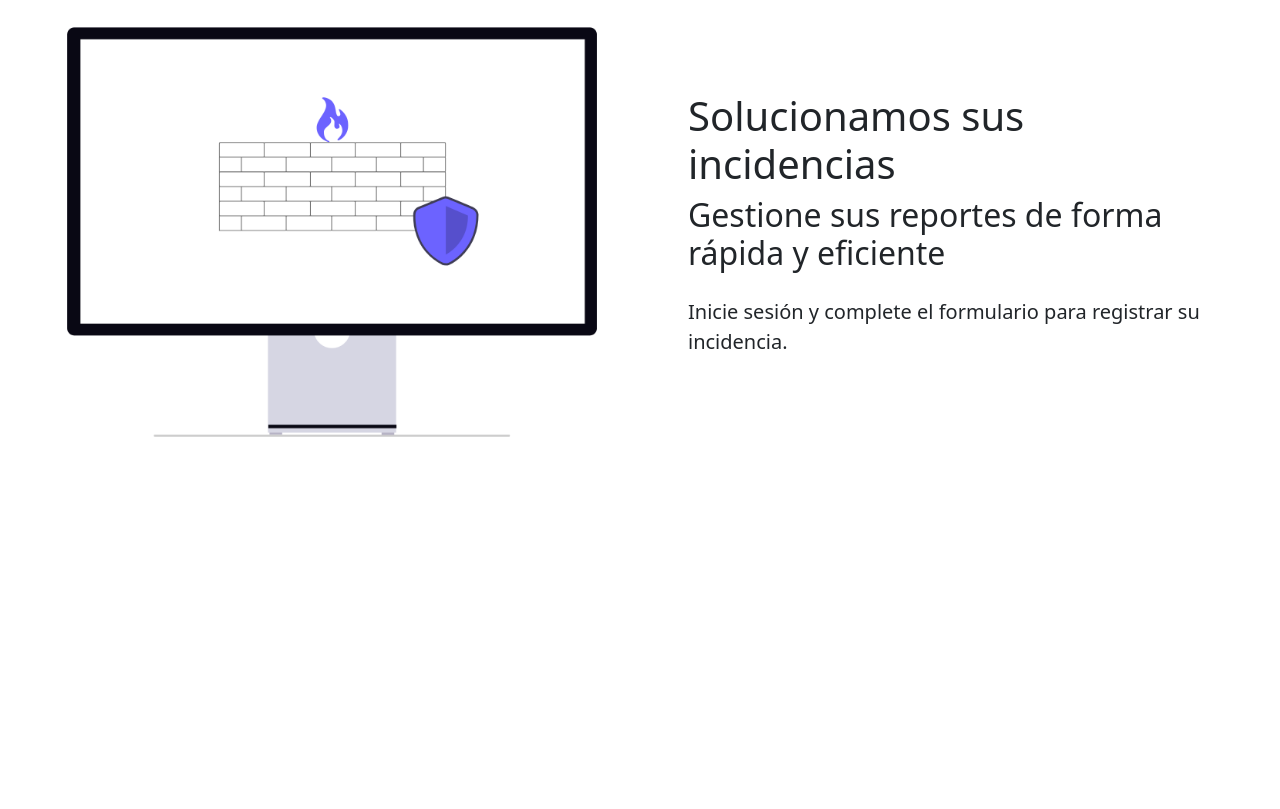
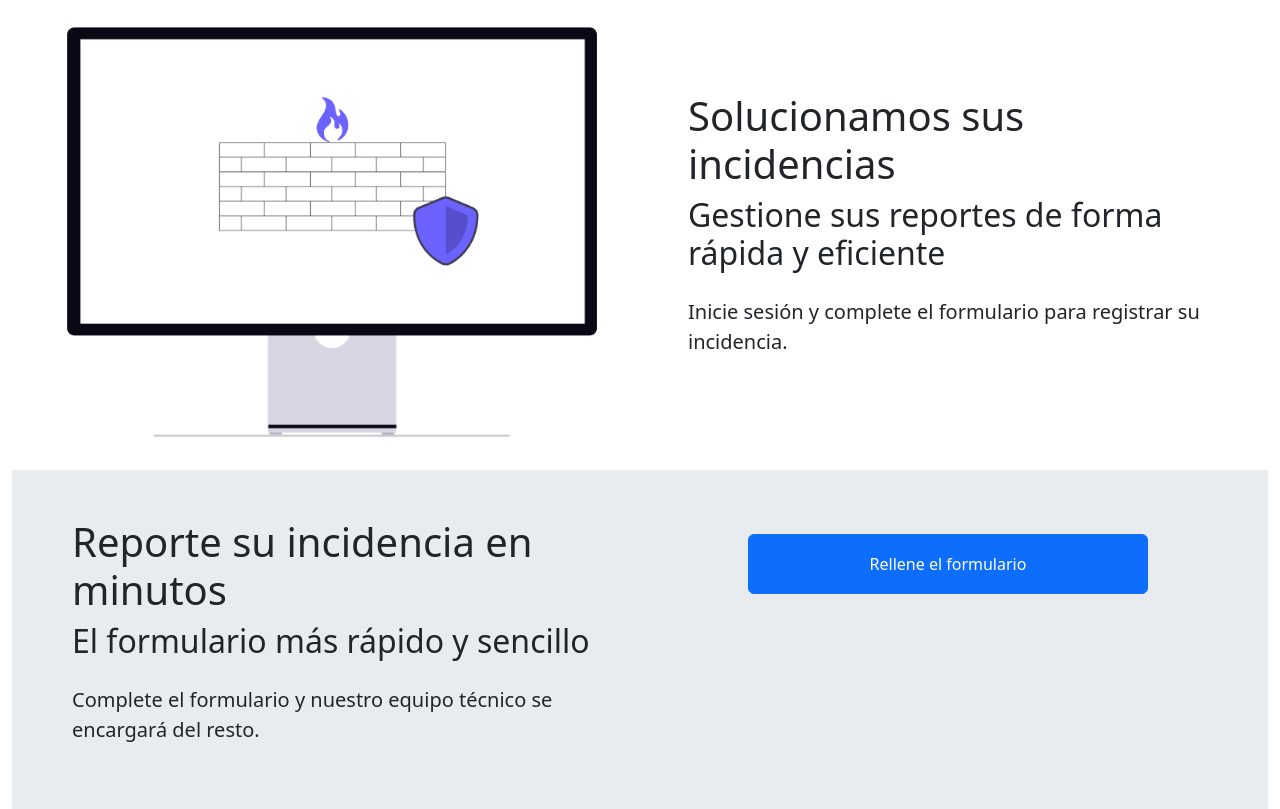
Before and after one commit to dani80f/proyectoBootstrap, a website: page index.html in a window 1280 px wide. Shown: the part 173-982 px from the top of the page. Before the commit the page ends 800 px from the top, so only its background shows below. Drawn offline with Linux system fonts and the light colour scheme.

Commit message:
Añadido el section del formulario en el main

```diff
--- a/css/styles.css
+++ b/css/styles.css
@@ -6,3 +6,7 @@
 .header__icon.w-lg-75 {
     width: 60px !important;
 }
+
+.form__btn-div{
+    max-width: 400px;
+}
--- a/index.html
+++ b/index.html
@@ -62,6 +62,44 @@
         </div>
     </main>
 
+    <section class="form">
+
+        <div class="container-fluid bg-body-secondary">
+
+            <div class="row g-0">
+                <div class="col-md-6 d-flex flex-column justify-content-center p-5">
+
+                    <h1>Reporte su incidencia en minutos</h1>
+                    <h2 class="mb-4">El formulario más rápido y sencillo</h2>
+                    <p class="lead">Complete el formulario y nuestro equipo técnico se encargará del resto.</p>
+
+                </div>
+
+                <div class="col-md-6 p-5">
+
+                    <div class="form__btn-div mx-auto">
+
+                        <div class="btn btn-primary w-100 mt-3 py-2 text-center">
+
+                            <a href="form.html" class="btn btn-primary w-100 py-2 text-center d-block">
+
+                                Rellene el formulario
+
+
+                            </a>
+                        </div>
+                    </div>
+                </div>
+            </div>
+
+
+
+        </div>
+
+
+
+
+    </section>
 
 </div>
 
```
